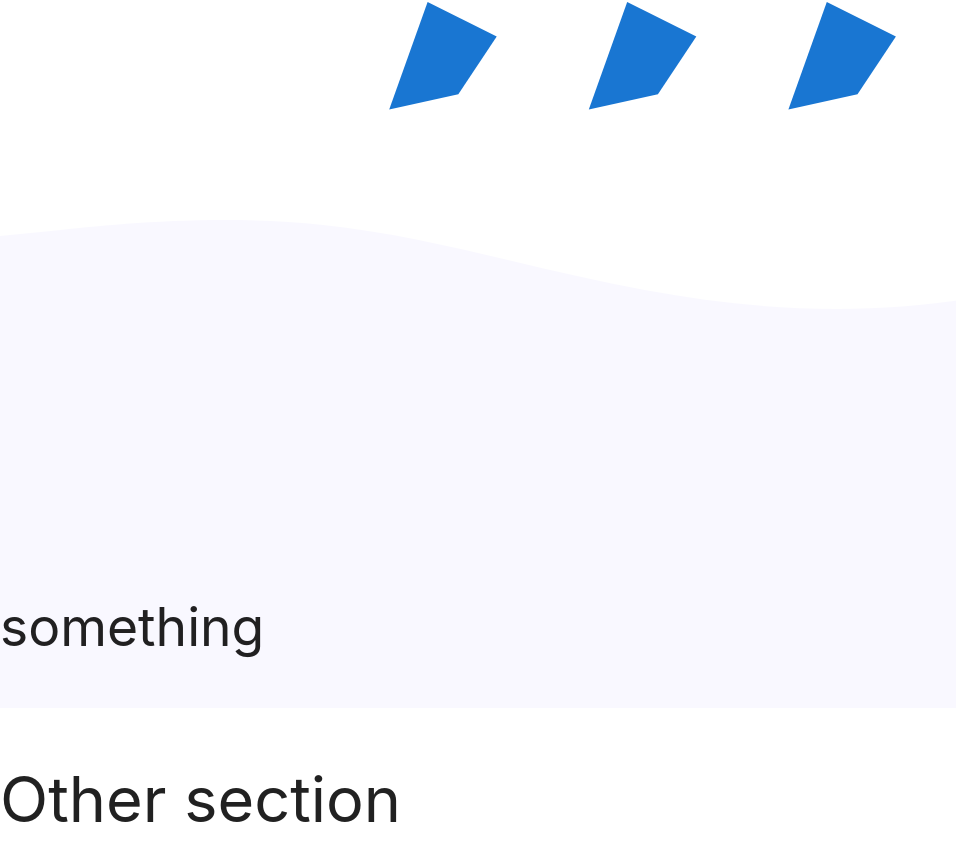
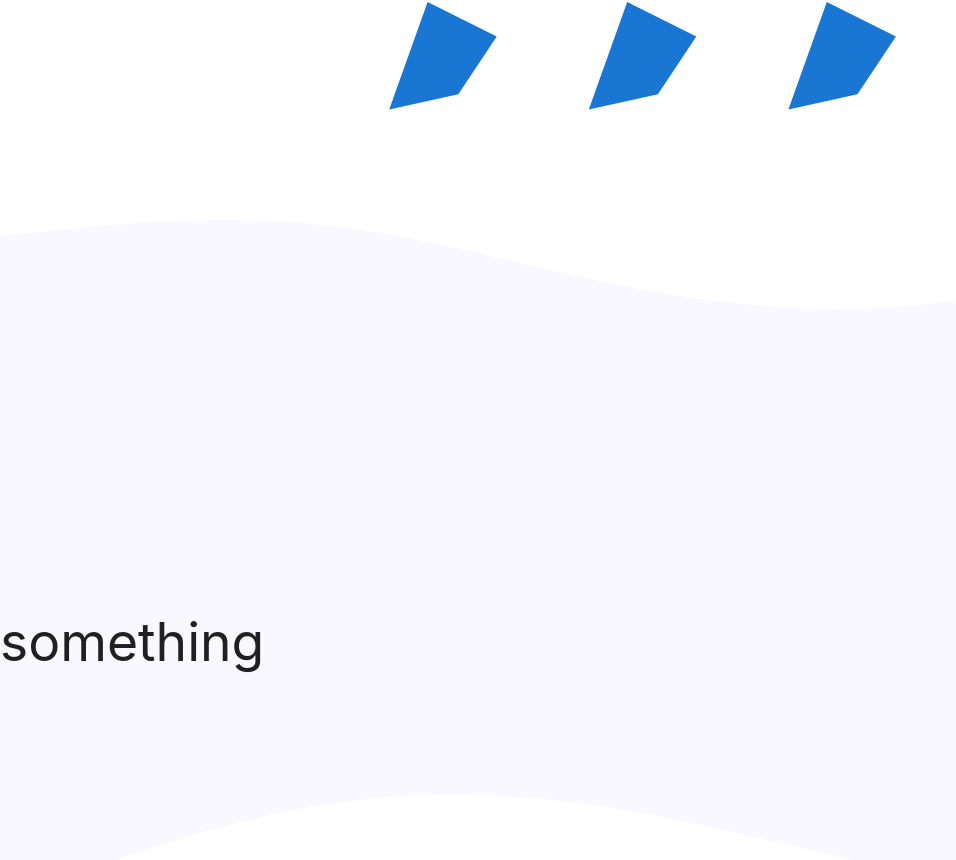
Before and after one commit to let1s3n/personal, a React (Create React App) app: page / in a window 1280 px wide. Shown: the part 356-1216 px from the top of the page, without its empty margins (0-956 px from the left). Built offline with nearby package versions, Linux system fonts and the light colour scheme.

Commit message:
wave.svg asset added

```diff
--- a/src/assets/index.css
+++ b/src/assets/index.css
@@ -26,23 +26,31 @@ nav{
 .cool{
 
   background:#f9f8ff;
-  margin-top:330px;
+  margin:300px 0px;
+  padding:30px 0px;
   position:relative;
 }
-.cool::before{
+.cool::before,.cool::after{
   content:"";
   height:300px;
   display: block;
   position: absolute;
   left:0px;
   right:0px;
-  bottom:100%;
+
   background-color:#f9f8ff;
   background-size:100% !important;
-  -webkit-mask: url("./img/waveTop_mobile.svg") center -20px no-repeat;
+
   -webkit-mask-size:100% !important;
 }
-
+.cool::before{
+  -webkit-mask: url(./img/waveTop_mobile.svg) center -20px no-repeat;
+  bottom:100%;
+}
+.cool::after {
+  -webkit-mask: url(./img/waveBottom_mobile.svg) center -555px no-repeat;
+  top: 100%;
+}
 .section.presentation{
   background-color: rgba(250, 250, 250, 0.3);
   font-family: 'Fira Code', monospace;
@@ -77,8 +85,15 @@ nav{
 
 
 @media only screen and (min-width: 768px) {
+  .cool{
+    margin:330px 0px 164px;
+  }
   .cool::before{
     -webkit-mask:url(./img/wave2.svg) center top;
     height:330px;
   }
+  .cool::after{
+    -webkit-mask:url(./img/wave.svg) center bottom;
+    height:164px;
+  }
 }
```
Also changed, not shown: src/assets/img/wave.svg (added), src/assets/img/waveBottom_mobile.svg (added).
